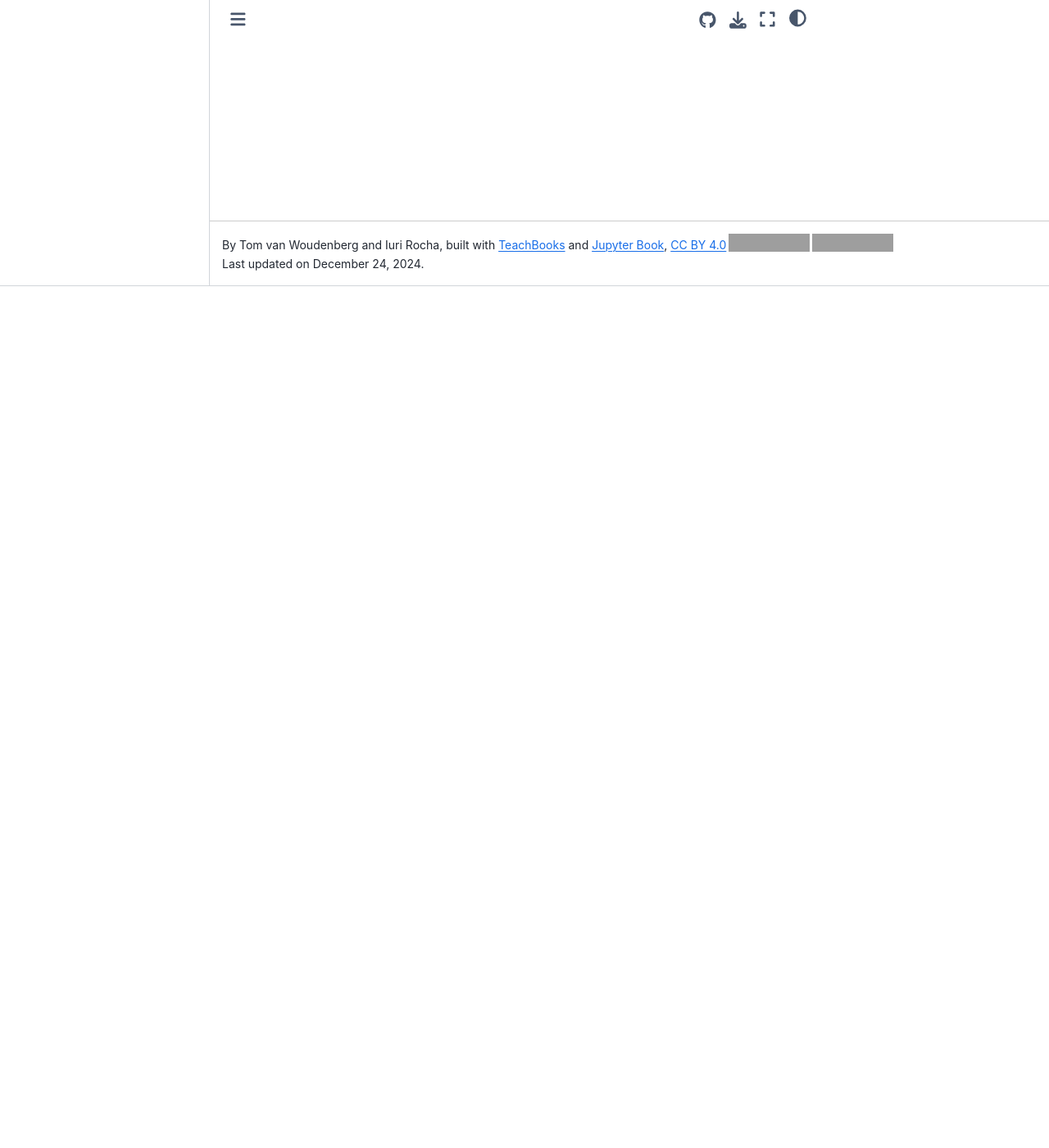
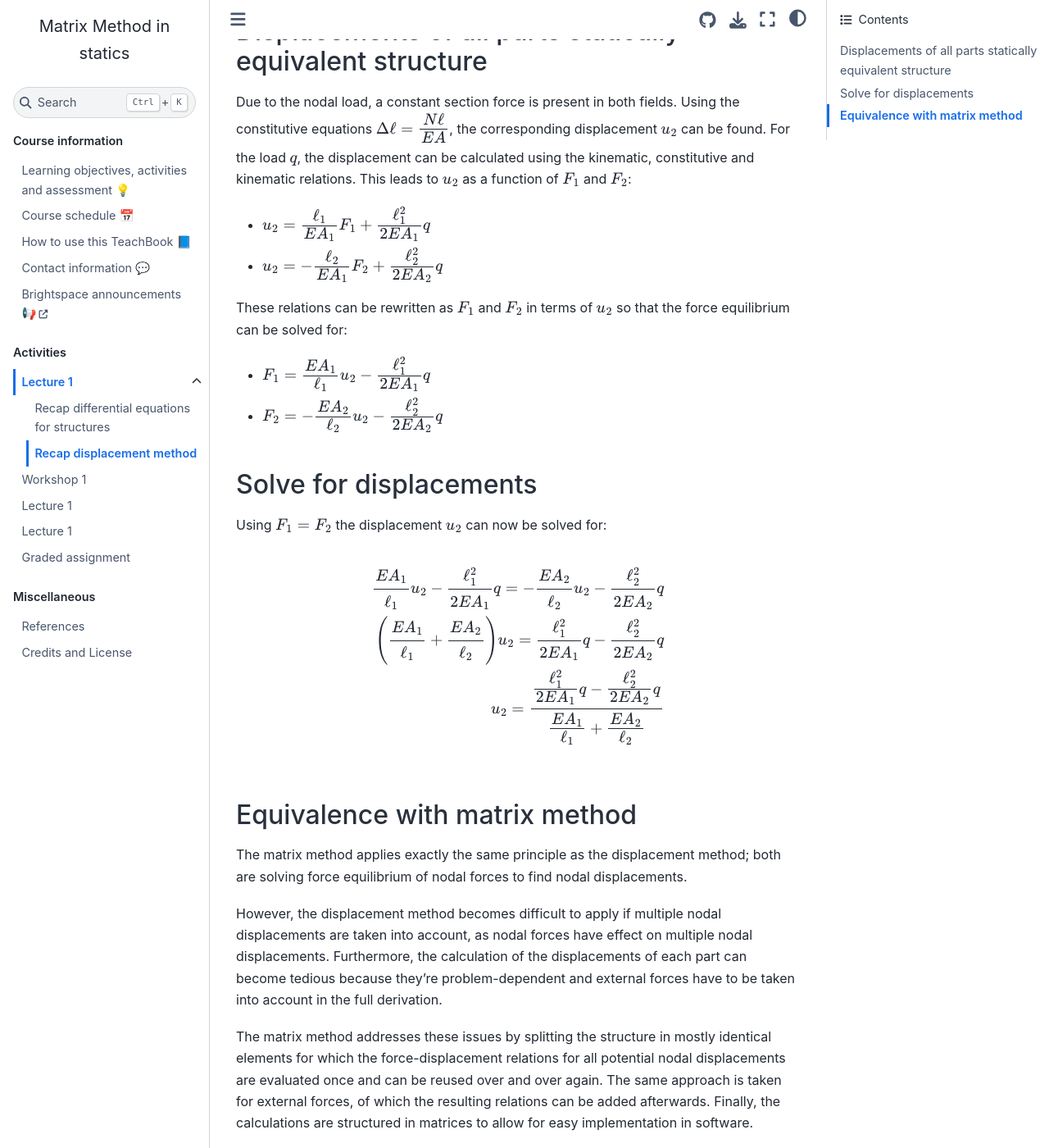
Before and after one commit to sophietenhoor/book, a Jupyter Book: the page built from book/lecture1/displacement.md, in a window 1280 px wide and 1400 px high, scrolled down 1051 px. Shown: the whole window at 82% size. Built offline with Jupyter Book 1.0.4 settings and Sphinx 7.4.7 and the Sphinx Book theme 1.1.4, drawn with Linux system fonts in a browser that asks for light colours; pages that are not in the unit, such as notebooks, are missing from menus; comment, search, counter and statistics services are not loaded; some of the changed text lies outside the part shown; grey boxes are pictures that could not be loaded.

Commit message:
finalized displacement method

````diff
--- a/book/lecture1/displacement.md
+++ b/book/lecture1/displacement.md
@@ -8,3 +8,66 @@ jupytext:
 ---
 
 # Recap displacement method
+
+In the previous [chapter](./recap.ipynb) you've seen how solving for integration constants because a labour-intensive process for more complicated structures. A way of circumventing that is solving for nodal displacements! You might have seen that before when solving statically indeterminate structures using the displacement method!
+
+The displacement method for statically indeterminate structures works by defining a single nodal displacement of the equivalent statically determinate structure which defines the displacement of the full structure. The nodal displacement can be solved for by equilibrium relations of the external forces and the force corresponding to the displacement. Solving this equation allows you to find the full displacement- and force distribution.
+
+Let's look at an statically indeterminate example
+
+```{figure} extension2fieldsdisp.svg
+:name: extension2fieldsq
+:align: center
+
+Statically indeterminate extension bar
+```
+
+A statically determinate equivalent structure is i.e. the same structure with the middle connection replaced by a displacement $u_2$ and its corresponding reaction force $F_1$ and $F_2$. This leads to two parts. If $F_1 = F_2$, the structure is equivalent to the statically indeterminate structure.
+
+```{figure} extension2fieldsdispdet.svg
+:name: extension2fieldispdet
+:align: center
+
+Equivalent statically determinate extension bar if $F_1 = F_2$
+```
+
+## Displacements of all parts statically equivalent structure
+Due to the nodal load, a constant section force is present in both fields. Using the constitutive equations $\Delta \ell = \cfrac{N \ell}{EA}$, the corresponding displacement $u_2$ can be found. For the load $q$, the displacement can be calculated using the kinematic, constitutive and kinematic relations. This leads to $u_2$ as a function of $F_1$ and $F_2$:
+
+- $u_2 = \cfrac{\ell_1}{EA_1}F_1  + \cfrac{\ell_1^2}{2EA_1}q$
+- $u_2 = -\cfrac{\ell_2}{EA_1}F_2  + \cfrac{\ell_2^2}{2EA_2}q$
+
+These relations can be rewritten as $F_1$ and $F_2$ in terms of $u_2$ so that the force equilibrium can be solved for:
+
+- $F_1 = \cfrac{EA_1}{\ell_1} u_2 - \cfrac{\ell_1^2}{2EA_1}q$
+- $F_2 = -\cfrac{EA_2}{\ell_2} u_2 - \cfrac{\ell_2^2}{2EA_2}q$
+
+## Solve for displacements
+
+Using $F_1 = F_2$ the displacement $u_2$ can now be solved for:
+
+$$ \cfrac{EA_1}{\ell_1} u_2 - \cfrac{\ell_1^2}{2EA_1}q = -\cfrac{EA_2}{\ell_2} u_2 - \cfrac{\ell_2^2}{2EA_2}q \\
+\left(\cfrac{EA_1}{\ell_1} + \cfrac{EA_2}{\ell_2}\right) u_2 = \cfrac{\ell_1^2}{2EA_1}q - \cfrac{\ell_2^2}{2EA_2}q \\
+u_2 = \cfrac{\cfrac{\ell_1^2}{2EA_1}q - \cfrac{\ell_2^2}{2EA_2}q }{\cfrac{EA_1}{\ell_1} + \cfrac{EA_2}{\ell_2}}$$
+
+## Equivalence with matrix method
+
+The matrix method applies exactly the same principle as the displacement method; both are solving force equilibrium of nodal forces to find nodal displacements.
+
+However, the displacement method becomes difficult to apply if multiple nodal displacements are taken into account, as nodal forces have effect on multiple nodal displacements. Furthermore, the calculation of the displacements of each part can become tedious because they're problem-dependent and external forces have to be taken into account in the full derivation.
+
+The matrix method addresses these issues by splitting the structure in mostly identical elements for which the force-displacement relations for all potential nodal displacements are evaluated once and can be reused over and over again. The same approach is taken for external forces, of which the resulting relations can be added afterwards. Finally, the calculations are structured in matrices to allow for easy implementation in software.
+
+The similarities and differences are shown in the table below.
+
+:::{table} Equivalence displacement method and matrix method
+:widths: auto
+:align: center
+
+|Displacement method|Matrix method|
+|:-:|:-:|
+|Convert structure in statically determinate parts|Convert structure in mostly identical elements|
+|Evaluate one or a few nodal displacements for each parts|Evaluate all nodal displacement for default elements a priori|
+|Solve nodal equilibrium $\left(\cfrac{EA_1}{\ell_1} + \cfrac{EA_2}{\ell_2}\right) u_2 = \cfrac{\ell_1^2}{2EA_1}q - \cfrac{\ell_2^2}{2EA_2}q $|Solve nodal equilibrium in matrix form $\mathbf{K}\mathbf{u}=\mathbf{f}$|
+
+:::
````
Also changed, not shown: book/lecture1.md (+1 -1 lines), book/lecture1/recap.md (+22 -1 lines), book/lecture1/extension2fieldsdisp.svg (added), book/lecture1/extension2fieldsdispdet.svg (added), book/lecture1/extension2fieldsq.svg (added), book/lecture1/recap.ipynb, book/lecture1/temp.ipynb (added).
